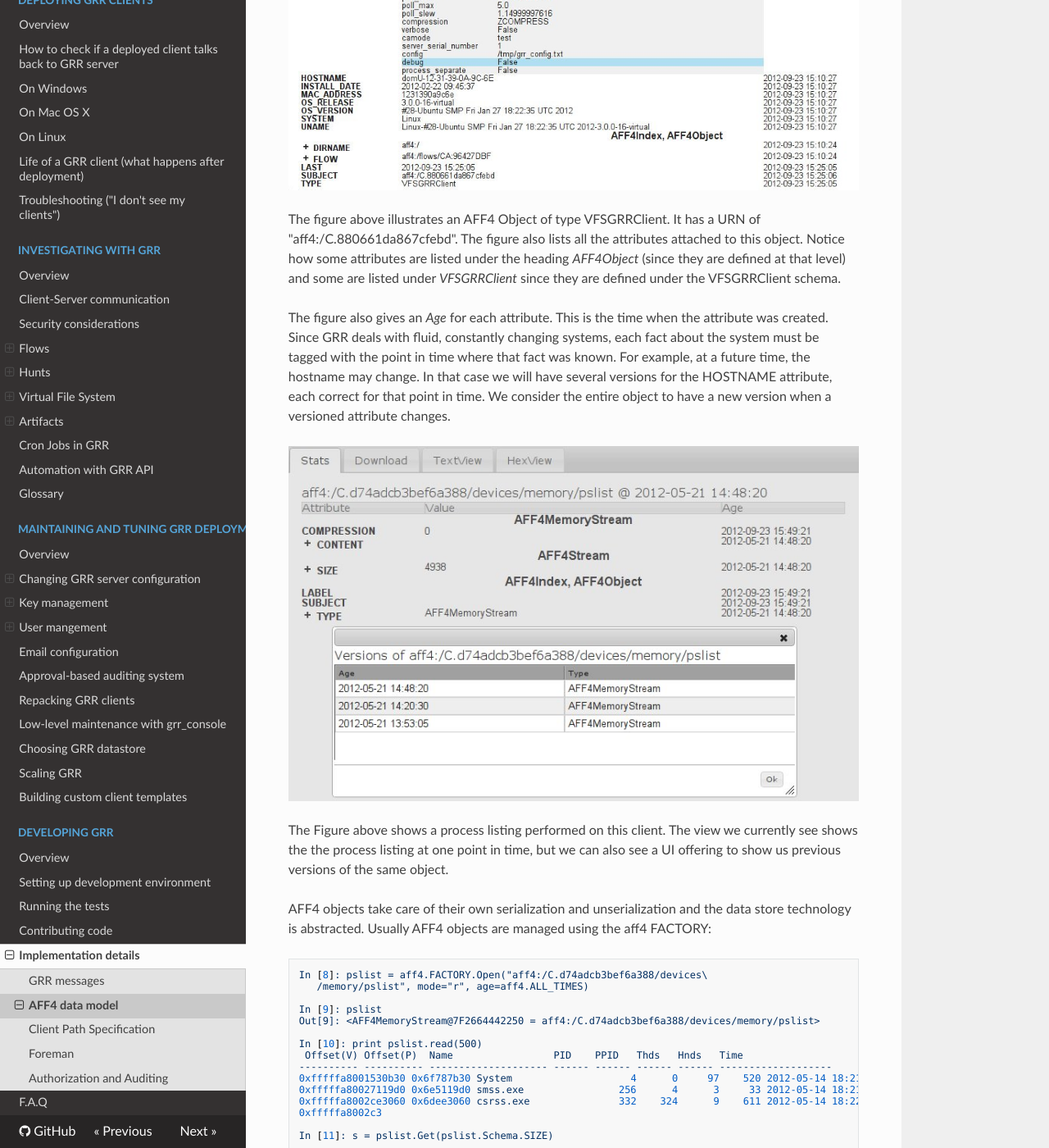
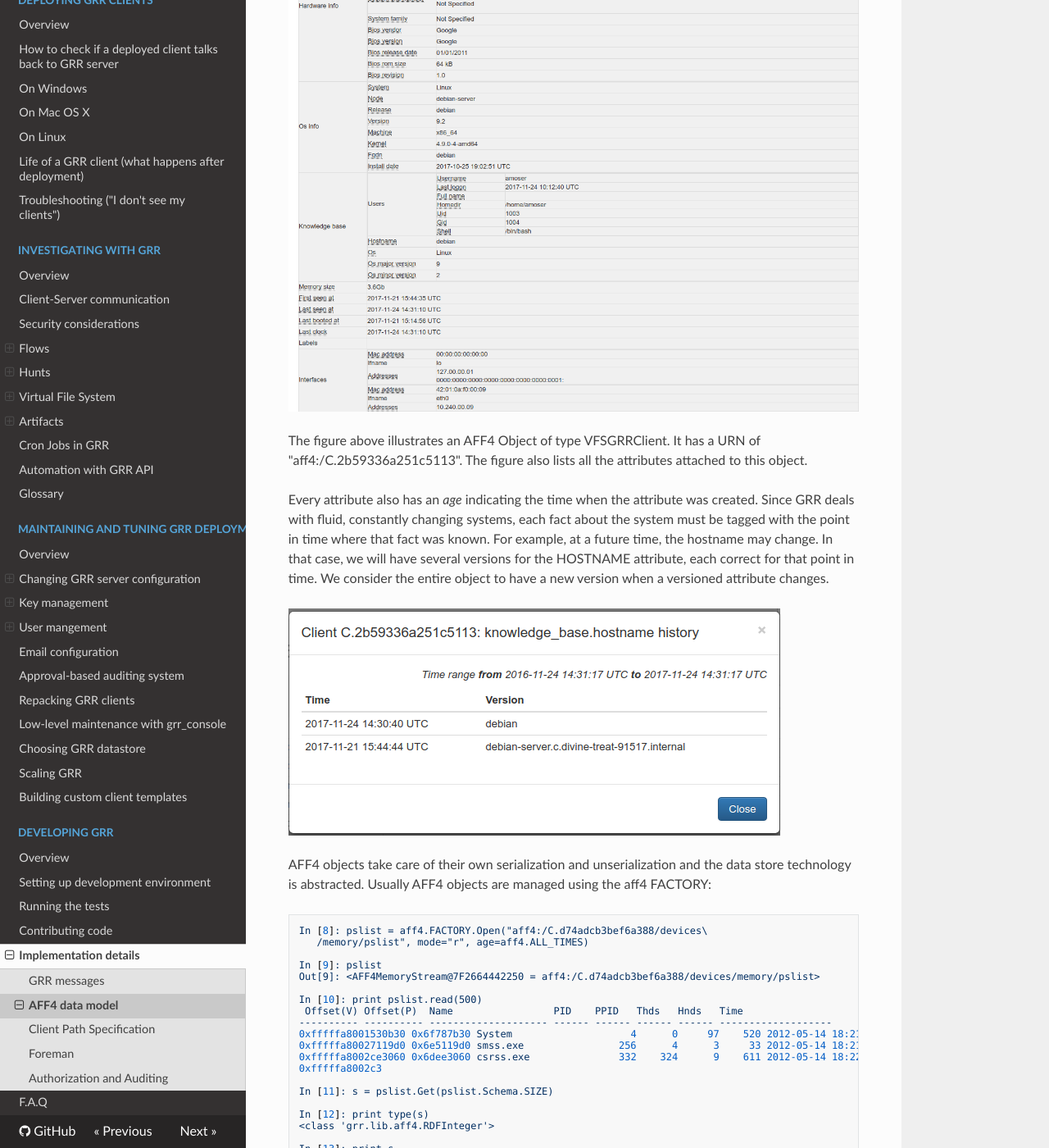
Before and after one commit to google/grr-doc, an MkDocs documentation site: the page built from docs/developing-grr/implementation-details/aff4-data-model.md, in a window 1280 px wide and 1400 px high, scrolled down 1176 px. Shown: the whole window at 82% size. Built offline with MkDocs 1.6.1, drawn with Linux system fonts in a browser that asks for light colours; nearby versions of some CDN libraries; old or Windows-style settings are respelled for this version of MkDocs.

Commit message:
Some changes to the aff4 docs.

```diff
--- a/docs/developing-grr/implementation-details/aff4-data-model.md
+++ b/docs/developing-grr/implementation-details/aff4-data-model.md
@@ -49,32 +49,23 @@
     that whenever this attribute is updated, the corresponding index is
     also updated.
 
-![View of an AFF4 VFSGRRClient with some of its
-attributes.](../../images/aff4_attributes.jpg "fig:")
+![View of an AFF4 VFSGRRClient with some of its attributes.](../../images/client_view.png "Client View")
 
 The figure above illustrates an AFF4 Object of type VFSGRRClient. It has
-a URN of "aff4:/C.880661da867cfebd". The figure also lists all the
-attributes attached to this object. Notice how some attributes are
-listed under the heading *AFF4Object* (since they are defined at that
-level) and some are listed under *VFSGRRClient* since they are defined
-under the VFSGRRClient schema.
+a URN of "aff4:/C.2b59336a251c5113". The figure also lists all the
+attributes attached to this object.
 
-The figure also gives an *Age* for each attribute. This is the time when
+Every attribute also has an *age* indicating the time when
 the attribute was created. Since GRR deals with fluid, constantly
 changing systems, each fact about the system must be tagged with the
 point in time where that fact was known. For example, at a future time,
-the hostname may change. In that case we will have several versions for
+the hostname may change. In that case, we will have several versions for
 the HOSTNAME attribute, each correct for that point in time. We consider
 the entire object to have a new version when a versioned attribute
 changes.
 
-![Example of multiple versions present at the same
-time.](../../images/pslist.jpg "fig:")
+![Example of multiple versions present at the same time.](../../images/hostname_multiple_versions.png "View of multiple versions at the same time")
 
-The Figure above shows a process listing performed on this client. The
-view we currently see shows the the process listing at one point in
-time, but we can also see a UI offering to show us previous versions of
-the same object.
 
 AFF4 objects take care of their own serialization and unserialization
 and the data store technology is abstracted. Usually AFF4 objects are
```
Also changed, not shown: docs/images/aff4_attributes.jpg (deleted), docs/images/client_view.png (added), docs/images/hostname_multiple_versions.png (added), docs/images/pslist.jpg (deleted).
